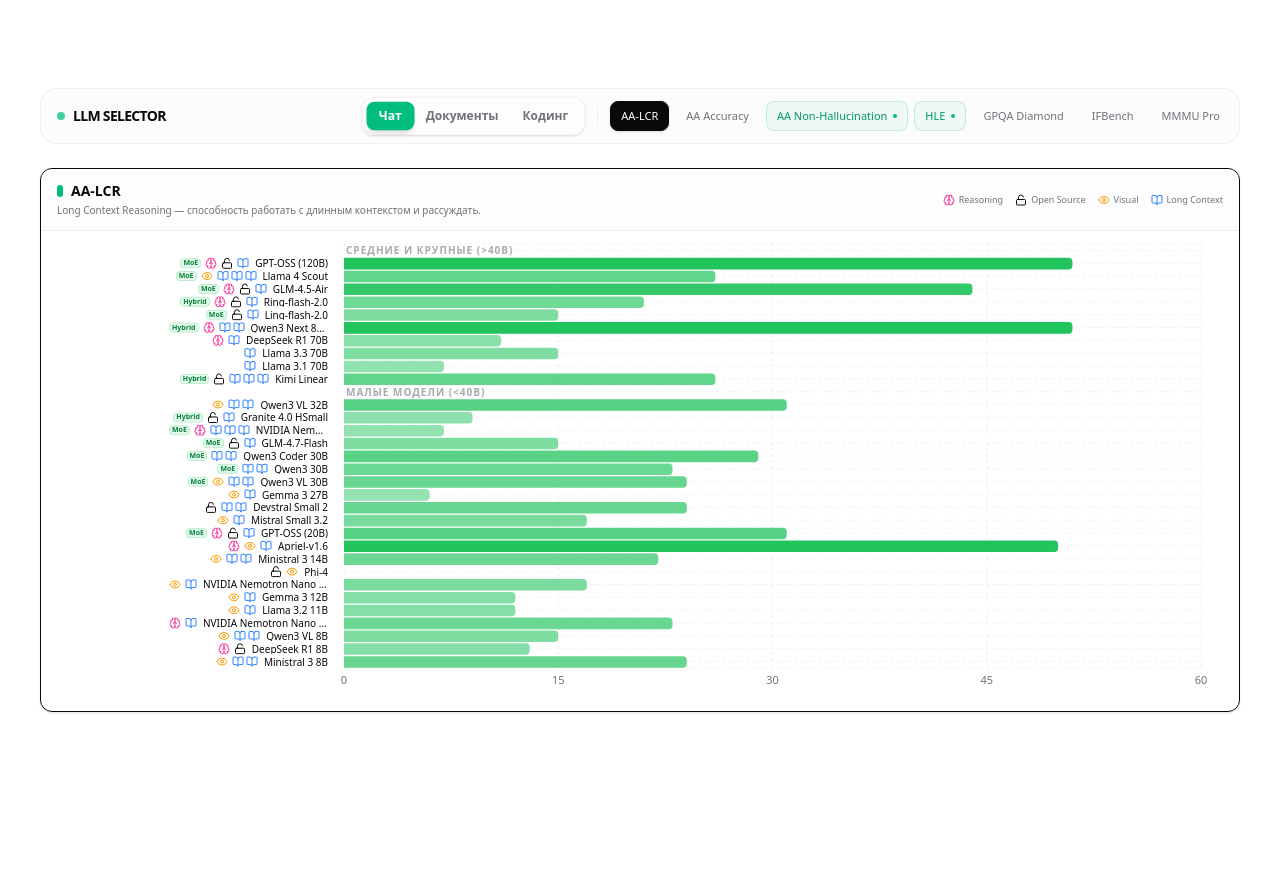
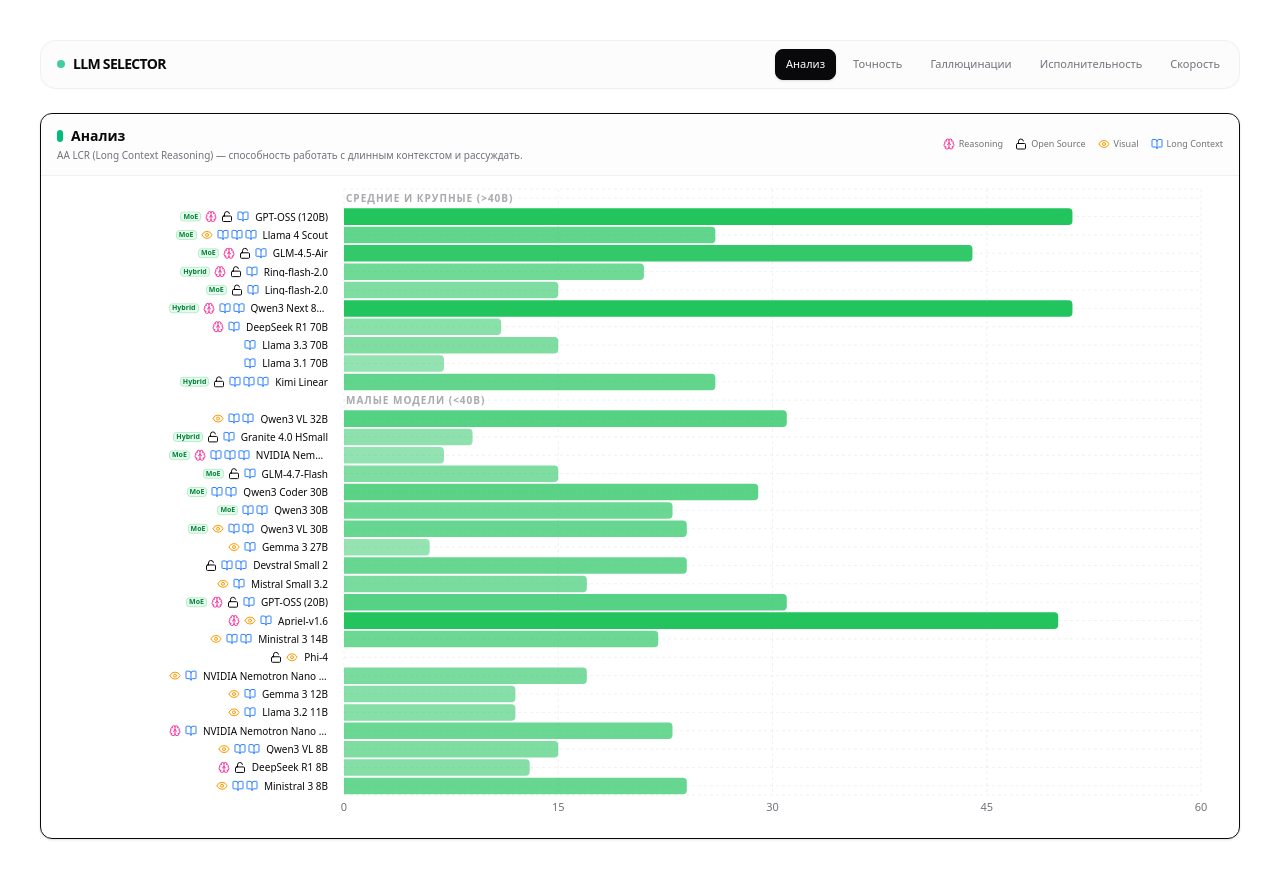
Before and after one commit to Bimo0420/web-component-llmSelection, a Next.js app: page / in a window 1280 px wide. Before the commit the page ends 800 px from the top, so only its background shows below. Built offline with nearby package versions, Linux system fonts and the light colour scheme.

Commit message:
feat: Add local LLM selector component for model comparison and benchmark visualization.

```diff
--- a/src/components/local-llm-selector.tsx
+++ b/src/components/local-llm-selector.tsx
@@ -19,32 +19,19 @@
 } from "recharts"
 import { Eye, BookOpen, Brain, Unlock } from "lucide-react"
 
-type Scenario = "coding" | "chat" | "documents"
+// Definition of all available benchmarks
+type BenchmarkKey = keyof ModelData['benchmarks'] | 'speed';
 
-// Definition of all available benchmarks
-const ALL_BENCHMARKS: { key: keyof ModelData['benchmarks']; label: string; description: string; invert?: boolean; color: string }[] = [
-    { key: "aa_lcr", label: "AA-LCR", description: "Long Context Reasoning — способность работать с длинным контекстом и рассуждать.", color: "hsl(142, 71%, 45%)" },
-    { key: "aa_omniscience_accuracy", label: "AA Accuracy", description: "Точность ответов модели на основе всезнания.", color: "hsl(200, 71%, 45%)" },
-    { key: "aa_omniscience_non_hallucination", label: "AA Non-Hallucination", description: "Способность избегать галлюцинаций в ответах.", color: "hsl(280, 71%, 45%)" },
-    { key: "hle", label: "HLE", description: "Humanity's Last Exam — сложный экзамен на общие знания.", color: "hsl(30, 71%, 45%)" },
-    { key: "gpqa_diamond", label: "GPQA Diamond", description: "Graduate-level Physics Question Answering — физика на уровне аспирантуры.", color: "hsl(260, 71%, 45%)" },
-    { key: "ifbench", label: "IFBench", description: "Instruction Following Benchmark — следование инструкциям.", color: "hsl(180, 71%, 45%)" },
-    { key: "mmmu_pro", label: "MMMU Pro", description: "Multimodal Understanding — визуальное рассуждение и понимание.", color: "hsl(320, 71%, 45%)" },
+const ALL_BENCHMARKS: { key: BenchmarkKey; label: string; description: string; invert?: boolean; color: string }[] = [
+    { key: "aa_lcr", label: "Анализ", description: "AA LCR (Long Context Reasoning) — способность работать с длинным контекстом и рассуждать.", color: "hsl(142, 71%, 45%)" },
+    { key: "aa_omniscience_accuracy", label: "Точность", description: "AA Omniscience Accuracy — оценка того, насколько точно модель извлекает факты.", color: "hsl(200, 71%, 45%)" },
+    { key: "aa_omniscience_non_hallucination", label: "Галлюцинации", description: "AA Omniscience Non-Hallucination — способность избегать галлюцинаций в ответах.", color: "hsl(280, 71%, 45%)" },
+    { key: "ifbench", label: "Исполнительность", description: "IFBench (Instruction Following Benchmark) — тест проверяет не знания, а «послушность» и точность выполнения инструкций.", color: "hsl(180, 71%, 45%)" },
+    { key: "speed", label: "Скорость", description: "Скорость генерации ответа (t/s)", color: "hsl(45, 71%, 45%)" },
 ]
 
-// Mapping which benchmarks are relevant for which scenario
-const SCENARIO_RELEVANCE: Record<Scenario, (keyof ModelData['benchmarks'])[]> = {
-    coding: ["ifbench", "gpqa_diamond", "aa_lcr"],
-    chat: ["aa_omniscience_non_hallucination", "hle"],
-    documents: ["aa_lcr", "aa_omniscience_accuracy"],
-}
-
 export function LocalLLMSelector() {
-    const [scenario, setScenario] = React.useState<Scenario>("chat")
     const [activeTab, setActiveTab] = React.useState<string>("aa_lcr")
-
-    // Determine relevant benchmarks for the selected scenario
-    const relevantBenchmarks = React.useMemo(() => new Set(SCENARIO_RELEVANCE[scenario]), [scenario])
 
     // Calculate which models are "active" (filtered) based on criteria
     // User requested to remove all filters, so all models are active
@@ -161,30 +148,9 @@
                 </div>
 
                 <div className="flex flex-wrap items-center gap-2">
-                    {/* Scenario Toggle Group */}
-                    <div className="flex bg-background/50 p-1 rounded-xl border border-border/40 shadow-sm">
-                        {(["chat", "documents", "coding"] as Scenario[]).map((s) => (
-                            <button
-                                key={s}
-                                onClick={() => setScenario(s)}
-                                className={cn(
-                                    "px-3 py-1.5 text-xs font-semibold rounded-lg transition-all",
-                                    scenario === s
-                                        ? "bg-emerald-500 text-white shadow-md scale-[1.02]"
-                                        : "text-muted-foreground hover:text-foreground"
-                                )}
-                            >
-                                {s === 'coding' ? 'Кодинг' : s === 'chat' ? 'Чат' : 'Документы'}
-                            </button>
-                        ))}
-                    </div>
-
-                    <div className="h-4 w-px bg-border/60 mx-1 hidden md:block" />
-
                     {/* Benchmark Pills */}
                     <div className="flex flex-wrap gap-1.5">
                         {ALL_BENCHMARKS.map(b => {
-                            const isRelevant = relevantBenchmarks.has(b.key)
                             return (
                                 <button
                                     key={b.key}
@@ -193,13 +159,10 @@
                                         "px-2.5 py-1.5 text-[11px] font-medium rounded-lg border transition-all flex items-center gap-1.5",
                                         activeTab === b.key
                                             ? "bg-foreground text-background border-foreground shadow-sm"
-                                            : isRelevant
-                                                ? "bg-emerald-500/5 text-emerald-600 border-emerald-500/20 hover:bg-emerald-500/10"
-                                                : "bg-transparent text-muted-foreground border-transparent hover:border-border/50 hover:bg-muted/50"
+                                            : "bg-transparent text-muted-foreground border-transparent hover:border-border/50 hover:bg-muted/50"
                                     )}
                                 >
                                     {b.label}
-                                    {isRelevant && activeTab !== b.key && <div className="w-1 h-1 rounded-full bg-emerald-500" />}
                                 </button>
                             )
                         })}
@@ -239,7 +202,7 @@
                                 </div>
                             </div>
                         </div>
-                        <CardContent className="h-[480px] w-full p-2">
+                        <CardContent className="h-[662px] w-full p-2">
                             <ResponsiveContainer width="100%" height="100%">
                                 <BarChart
                                     layout="vertical"
```
